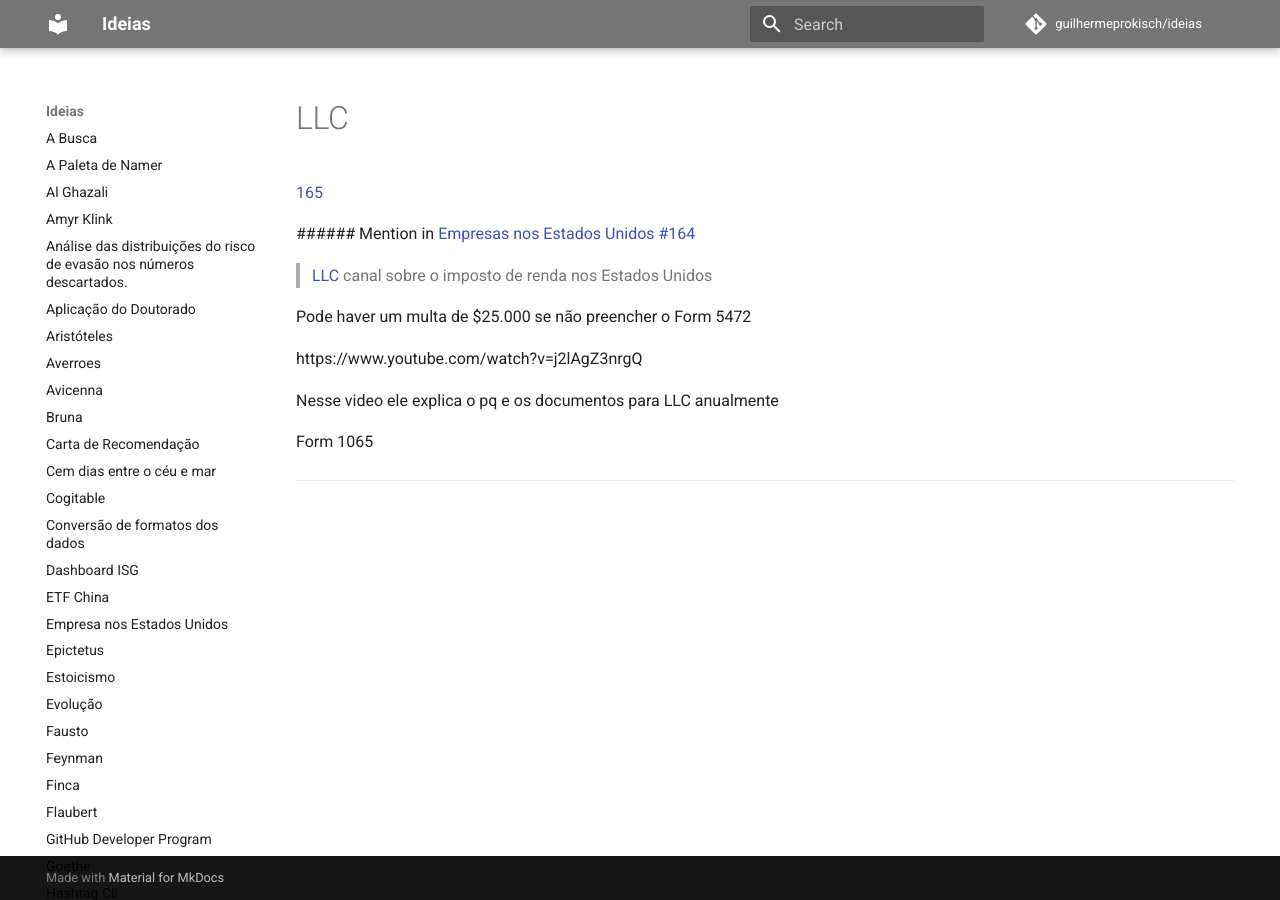
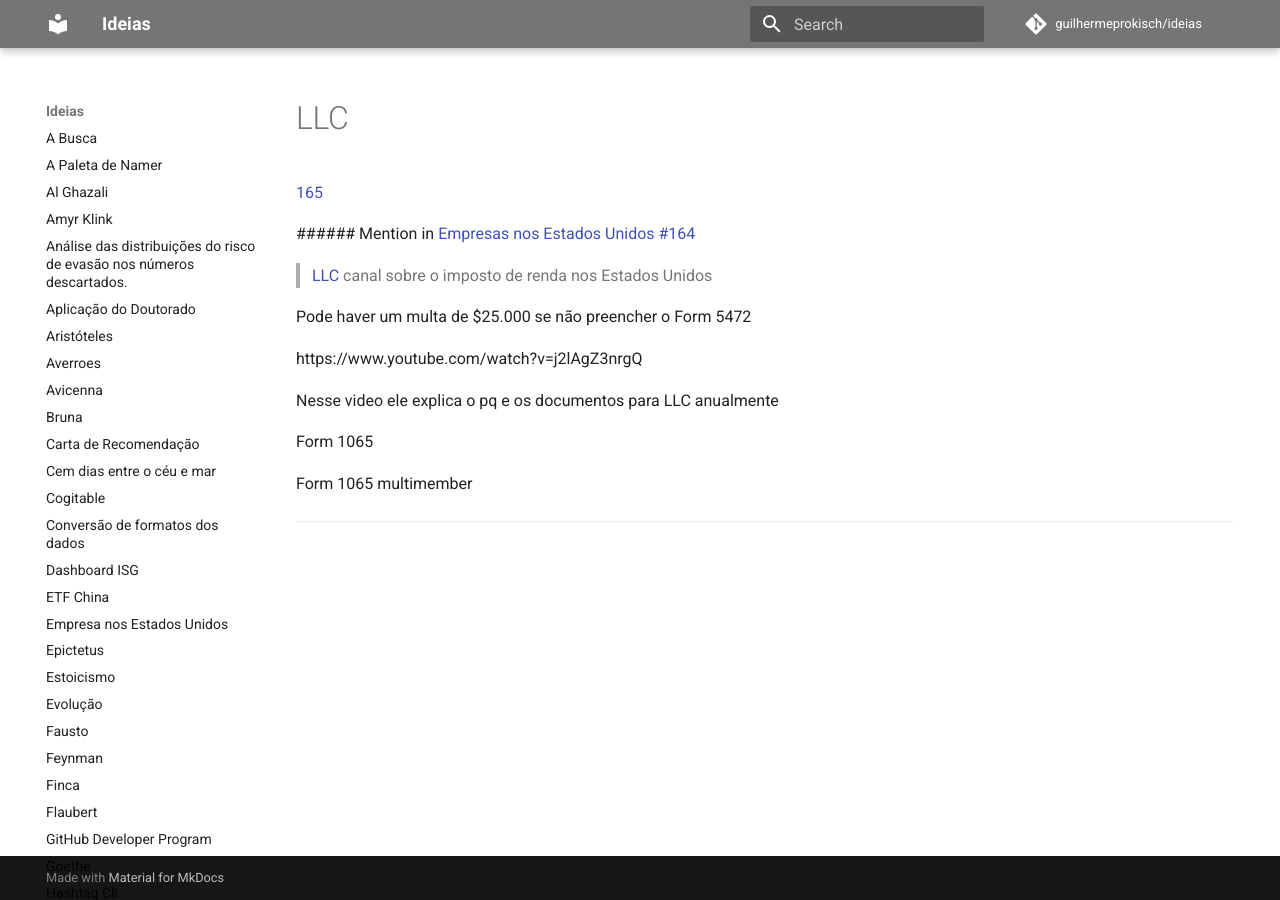
Before and after one commit to guilhermeprokisch/guilherme, an MkDocs documentation site: the page built from docs/LLC.md, in a window 1280 px wide. Built offline with MkDocs 1.6.1 and Material for MkDocs 9.7.7, drawn with Linux system fonts in a browser that asks for light colours; comment, search, counter and statistics services are not loaded.

Commit message:
Backup all issues

```diff
--- a/docs/LLC.md
+++ b/docs/LLC.md
@@ -19,4 +19,7 @@ Nesse video ele explica o pq e os documentos para LLC anualmente
 
 Form 1065
 
+
+Form 1065 multimember
+
 -------------------------------------------------------------------------------
```
